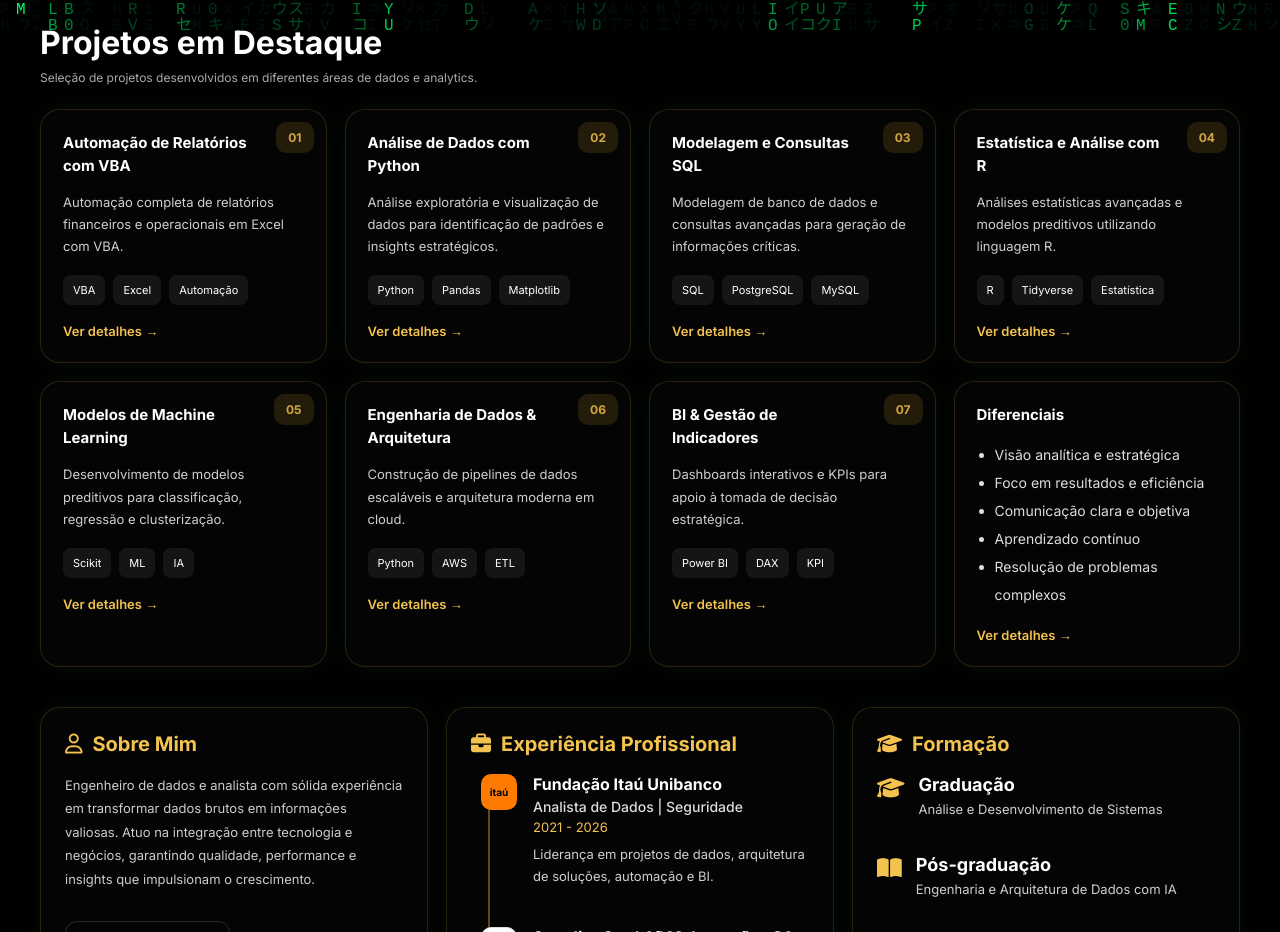
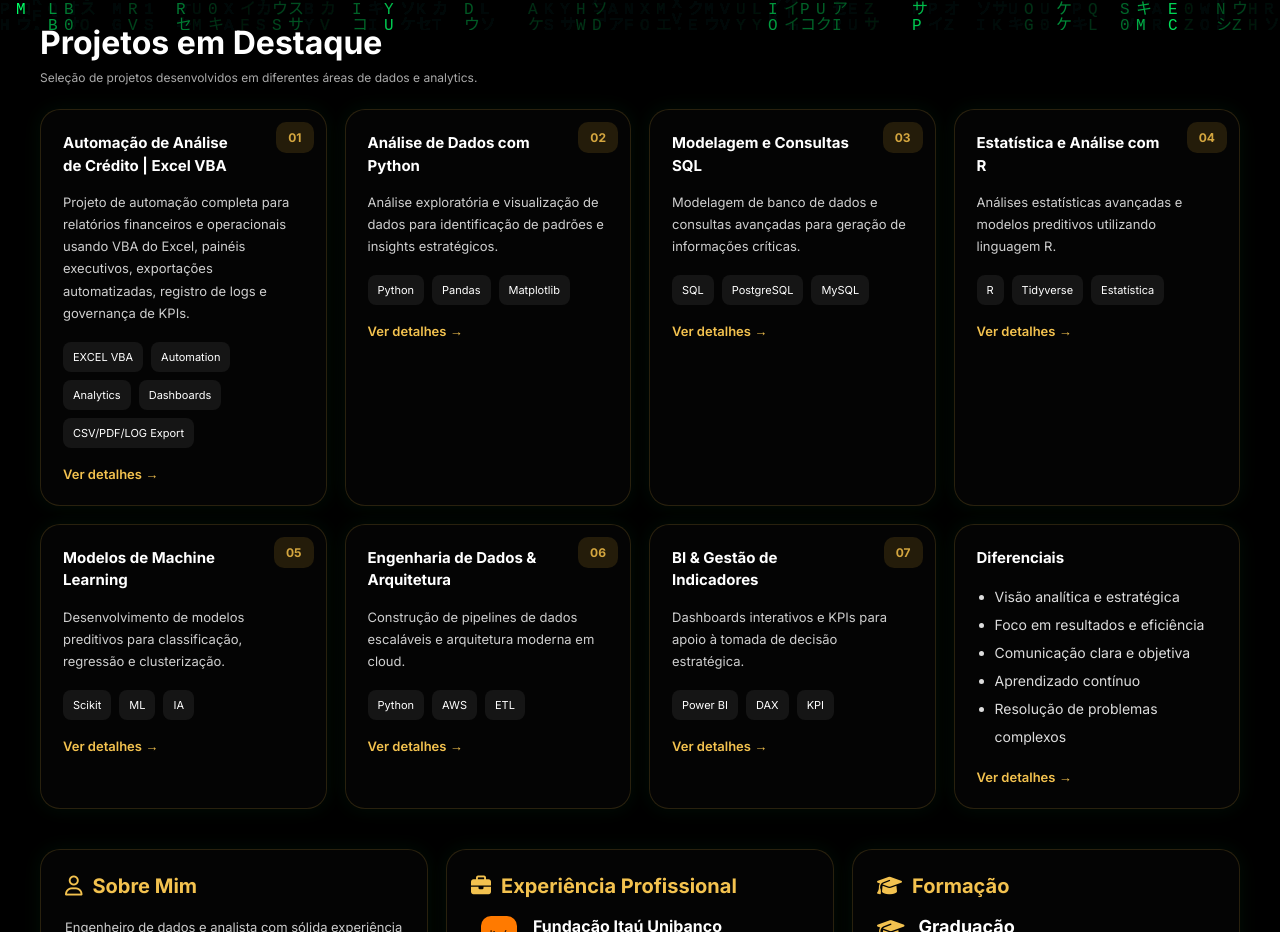
Before and after one commit to RafaelLF1985/portfolio-rafael, a plain HTML site: page index.html in a window 1280 px wide. Shown: the part 770-1702 px from the top of the page. Drawn offline with Linux system fonts and the light colour scheme.

Commit message:
Add files via upload

```diff
--- a/index.html
+++ b/index.html
@@ -171,10 +171,10 @@ Projetos em Destaque
 Seleção de projetos desenvolvidos em diferentes áreas de dados e analytics.</p>
 
 <div class="cards">
-<div class="card"><div class="num">01</div><h3 data-translate="vbaTitle">Automação de Relatórios com VBA</h3>
-<p data-translate="vbaDesc">Automação completa de relatórios financeiros e operacionais em Excel com VBA.</p><div class="tags"><span>VBA</span><span>Excel</span><span>Automação</span></div>
+<div class="card"><div class="num">01</div><h3 data-translate="vbaTitle">Automação de Análise de Crédito | Excel VBA</h3>
+<p data-translate="vbaDesc">Projeto de automação completa para relatórios financeiros e operacionais usando VBA do Excel, painéis executivos, exportações automatizadas, registro de logs e governança de KPIs.</p><div class="tags"><span>EXCEL VBA</span><span>Automation</span><span>Analytics</span><span>Dashboards</span><span>CSV/PDF/LOG Export</span></div>
 
-<a href="projetos/vba.html" class="details-btn">
+<a href="https://github.com/RafaelLF1985/credit-analytics-automation-vba?" class="details-btn">
 <span data-translate="details">Ver detalhes →</span>
 </a></div>
 
@@ -458,8 +458,8 @@ featuredProjects:'Projetos em Destaque',
 
 projectsSubtitle:'Seleção de projetos desenvolvidos em diferentes áreas de dados e analytics.',
 
-vbaTitle:'Automação de Relatórios com VBA',
-vbaDesc:'Automação completa de relatórios financeiros e operacionais em Excel com VBA.',
+vbaTitle:'Automação de Análise de Crédito | Excel VBA',
+vbaDesc:'Projeto de automação completa para relatórios financeiros e operacionais usando VBA do Excel, painéis executivos, exportações automatizadas, registro de logs e governança de KPIs.',
 
 pythonTitle:'Análise de Dados com Python',
 pythonDesc:'Análise exploratória e visualização de dados para identificação de padrões e insights estratégicos.',
@@ -581,8 +581,8 @@ featuredProjects:'Featured Projects',
 
 projectsSubtitle:'Selection of projects developed in different areas of data and analytics.',
 
-vbaTitle:'VBA Report Automation',
-vbaDesc:'Complete automation of financial and operational reports using Excel VBA.',
+vbaTitle:'Credit Analytics Automation | Excel VBA',
+vbaDesc:'End-to-end automation project for financial and operational reporting using Excel VBA, executive dashboards, automated exports, logging and KPI governance.',
 
 pythonTitle:'Data Analysis with Python',
 pythonDesc:'Exploratory analysis and data visualization to identify patterns and strategic insights.',
```
